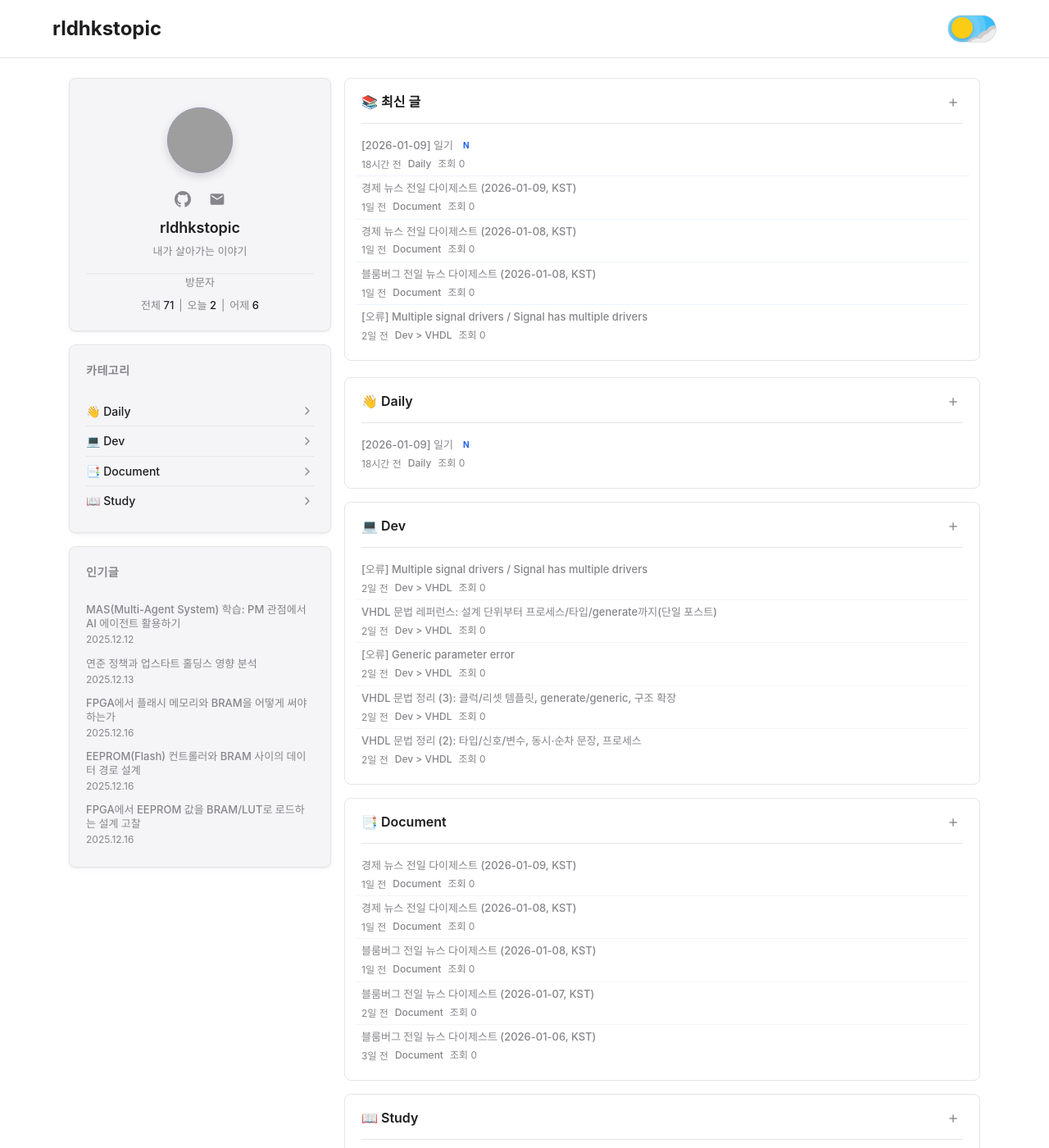
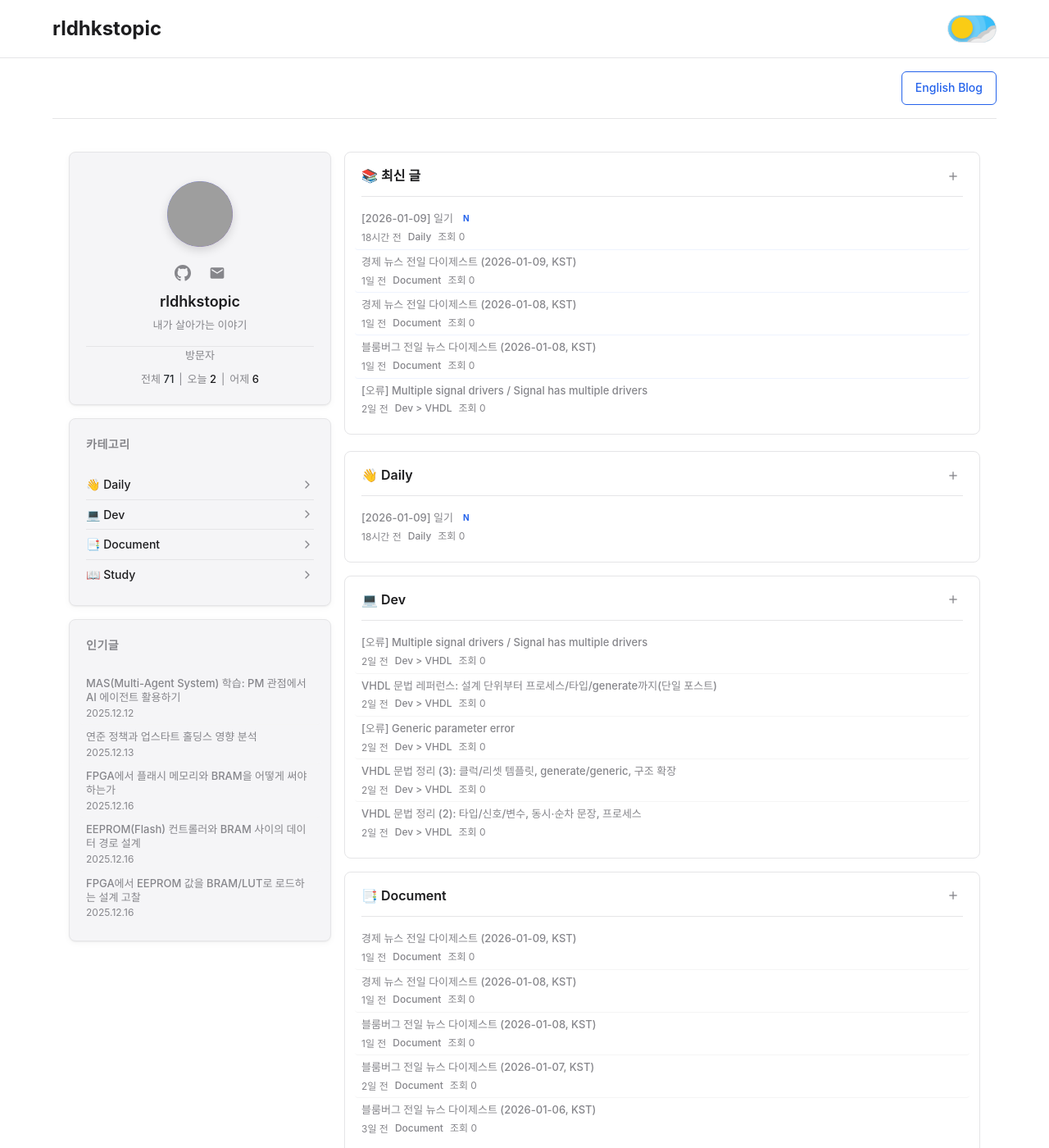
Before and after one commit to rldhkstopic/rldhkstopic.github.io, a Jekyll site: the page built from index.html, in a window 1280 px wide and 1400 px high. Shown: the whole window at 82% size. Built offline with Jekyll 4.4.1, drawn with Linux system fonts in a browser that asks for light colours; nearby versions of some CDN libraries; the list of posts is cut into pages by our own code; a style sheet for code colours, icons or effects is not loaded; grey boxes are pictures that could not be loaded.

Commit message:
[v0.0.23] Add language switcher CSS and header to index page

```diff
--- a/assets/css/main.css
+++ b/assets/css/main.css
@@ -1434,6 +1434,66 @@ body.home-page .site-header {
 .breadcrumb-separator {
   color: var(--text-secondary);
   opacity: 0.5;
+}
+
+/* 언어 헤더 */
+.language-header {
+  display: flex;
+  justify-content: flex-end;
+  padding: 1rem 0;
+  margin-bottom: 1rem;
+  border-bottom: 1px solid var(--border-color);
+}
+
+.language-header-link {
+  display: inline-flex;
+  align-items: center;
+  padding: 0.5rem 1rem;
+  color: var(--accent-color);
+  text-decoration: none;
+  font-size: 0.875rem;
+  font-weight: 500;
+  border: 1px solid var(--accent-color);
+  border-radius: 6px;
+  transition: all 0.2s;
+}
+
+.language-header-link:hover {
+  background: var(--accent-light);
+  color: var(--accent-color);
+}
+
+/* 포스트 제목 래퍼 및 언어 선택 버튼 */
+.post-title-wrapper {
+  display: flex;
+  align-items: center;
+  justify-content: space-between;
+  gap: 1rem;
+  margin-bottom: 1rem;
+  flex-wrap: wrap;
+}
+
+.language-switcher {
+  display: inline-flex;
+  align-items: center;
+  padding: 0.5rem 1rem;
+  background: var(--accent-light);
+  color: var(--accent-color);
+  text-decoration: none;
+  font-size: 0.875rem;
+  font-weight: 500;
+  border-radius: 6px;
+  transition: all 0.2s;
+  white-space: nowrap;
+}
+
+.language-switcher:hover {
+  background: var(--accent-color);
+  color: white;
+}
+
+.language-switcher-text {
+  display: inline-block;
 }
 
 .post-title {
--- a/index.html
+++ b/index.html
@@ -1,6 +1,11 @@
 ---
 layout: default
 ---
+
+<!-- 영어 블로그 링크 (상단) -->
+<div class="language-header">
+  <a href="/en/" class="language-header-link">English Blog</a>
+</div>
 
 <div class="home">
   <!-- 좌측 사이드바 -->
```
